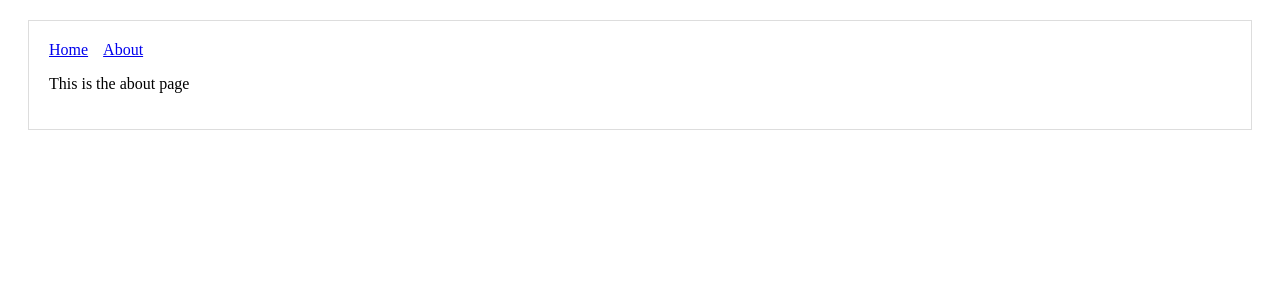
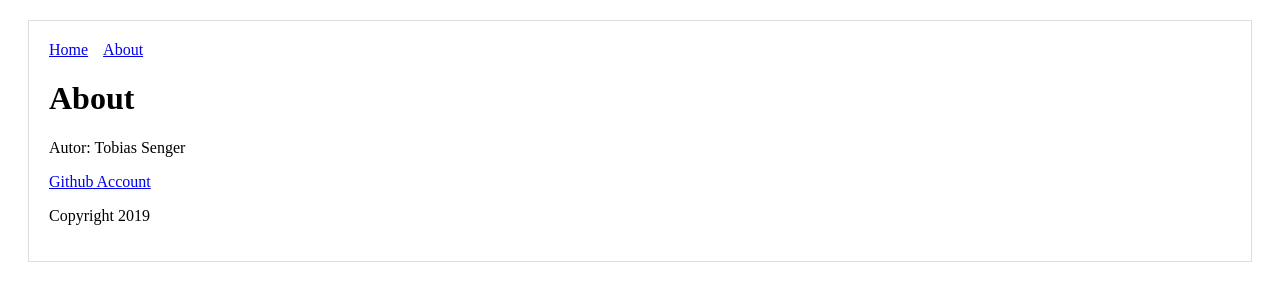
Before and after one commit to sengerts/next-tutorial, a Next.js app: page /about in a window 1280 px wide. Shown: the top 300 px of the page. Built offline with nearby package versions, Linux system fonts and the light colour scheme.

Commit message:
Update about page

```diff
--- a/pages/about.js
+++ b/pages/about.js
@@ -3,7 +3,10 @@ import Layout from '../components/MyLayout.js'
 export default function About() {
   return (
     <Layout>
-      <p>This is the about page</p>
+      <h1>About</h1>
+      <p>Autor: Tobias Senger</p>
+      <a href="https://github.com/sengerts">Github Account</a>
+      <p>Copyright 2019</p>
     </Layout>
   )
 }
```
